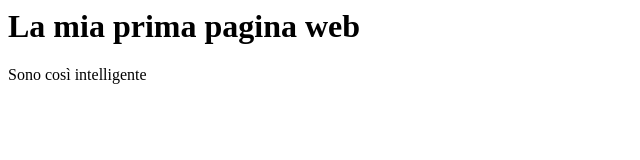
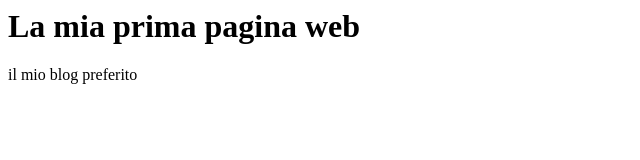
Before and after one commit to SofiaPerrone/Sbobiniamo, a plain HTML site: page index.html in a window 1280 px wide. Shown: the full height of the page, 0-640 px from the left. Drawn offline with Linux system fonts and the light colour scheme.

Commit message:
modifica paragrafo

```diff
--- a/index.html
+++ b/index.html
@@ -10,6 +10,6 @@
   </head>
   <body>
     <h1> La mia prima pagina web </h1>
-    <p> Sono così intelligente </p>
+    <p> il mio blog preferito </p>
   </body>
 </html>
```
